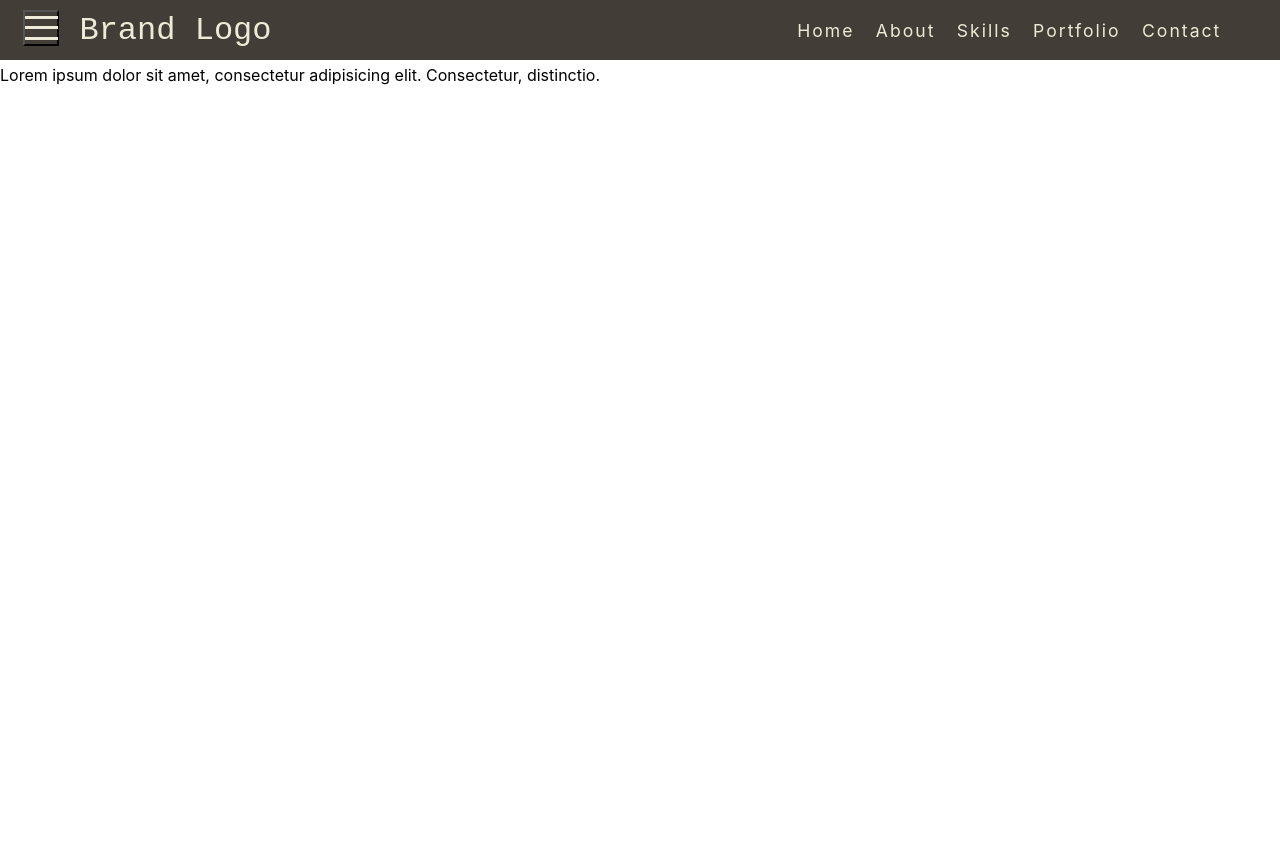
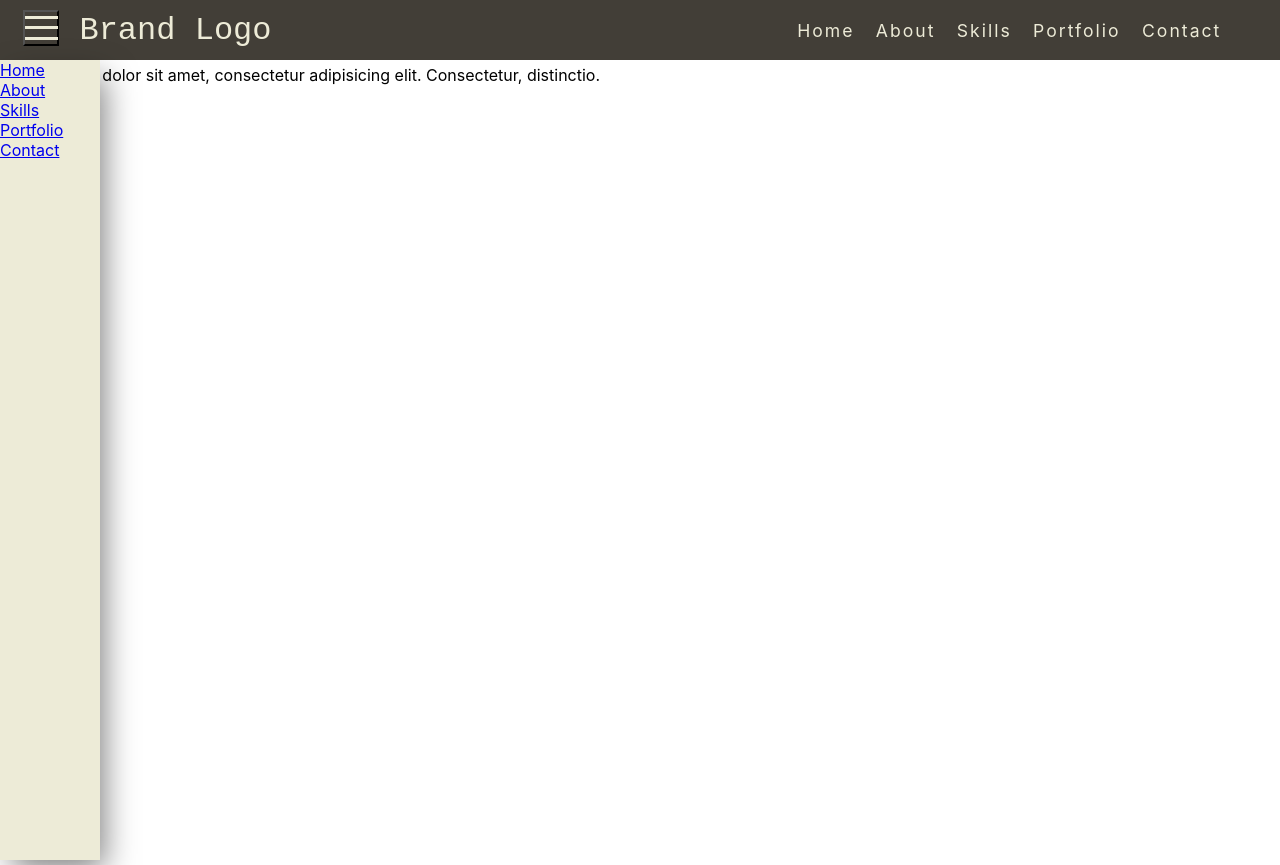
Before and after one commit to MAbdurahman/react-sidebar-left, a React (Create React App) app: page / in a window 1280 px wide. Before the commit the page ends 800 px from the top, so only its background shows below. Built offline with nearby package versions, Linux system fonts and the light colour scheme.

Commit message:
Temporary Sidebar and SidebarBackground

```diff
--- a/src/App.js
+++ b/src/App.js
@@ -1,13 +1,15 @@
 import React, { Component } from 'react';
 import Navbar from './components/Navbar/Navbar';
+import Sidebar from './components/Sidebar/Sidebar'
 
 class App extends Component {
 
 
   render() {
     return (
-      <div>
+      <div className="wrapper">
         <Navbar/>
+        <Sidebar/>
         <main>
           <p>Lorem ipsum dolor sit amet, consectetur adipisicing elit. Consectetur, distinctio.</p>
         </main>
--- a/src/components/NavbarButton/NavbarButton.css
+++ b/src/components/NavbarButton/NavbarButton.css
@@ -7,14 +7,14 @@
    display: flex;
    flex-direction: column;
    justify-content: space-around;
-   /* background-color: #423E37; */
-   background-color: transparent;
-   transition: all .33s ease-in-out;
-   -webkit-transition: all .33s ease-in-out;
-   -moz-transition: all .33s ease-in-out;
-   -ms-transition: all .33s ease-in-out;
-   -o-transition: all .33s ease-in-out;
-   cursor: pointer;
+   /*background-color: #423E37;
+   */background-color: transparent;
+   transition: all .35s cubic-bezier(0.075, 0.82, 0.165, 1);
+   -webkit-transition: all .35s cubic-bezier(0.075, 0.82, 0.165, 1);
+   -moz-transition: all .35s cubic-bezier(0.075, 0.82, 0.165, 1);
+   -ms-transition: all .35s cubic-bezier(0.075, 0.82, 0.165, 1);
+   -o-transition: all .35s cubic-bezier(0.075, 0.82, 0.165, 1);
+     cursor: pointer;
 }
 .navbar__button:hover {
    transform: scale(1.125);
--- a/src/components/Sidebar/Sidebar.css
+++ b/src/components/Sidebar/Sidebar.css
@@ -0,0 +1,11 @@
+.sidebar {
+   position: fixed;
+   top: 60px;
+   left: 0;
+   z-index: 99;
+   height: 100%;
+   width: 100px;
+   background-color: #edebd7;
+   box-shadow: 8px 13px 21px 3px rgba(98, 98, 98, 1);
+   box-shadow: 8px 13px 32px -4px rgba(0, 0, 0, 0.5);
+}
--- a/src/components/Sidebar/Sidebar.jsx
+++ b/src/components/Sidebar/Sidebar.jsx
@@ -0,0 +1,30 @@
+import React from 'react';
+import './Sidebar.css';
+
+const Sidebar = props => {
+   return (
+      <>
+         <nav className="sidebar">
+            <ul className="sidebar--list">
+               <li className="sidebar--list--item">
+                  <a className="sidebar--item--link" href="/">Home</a>
+                  </li>
+               <li className="sidebar--list--item">
+                  <a className="sidebar--item--link" href="/">About</a>
+                  </li>
+               <li className="sidebar--list--item">
+                  <a className="sidebar--item--link" href="/">Skills</a>
+                  </li>
+               <li className="sidebar--list--item">
+                  <a className="sidebar--item--link" href="/">Portfolio</a>
+                  </li>
+               <li className="sidebar--list--item">
+                  <a className="sidebar--item--link" href="/">Contact</a>
+                  </li>
+            </ul>
+         </nav>
+      </>
+   )
+}
+
+export default Sidebar;
--- a/src/index.css
+++ b/src/index.css
@@ -19,7 +19,9 @@
 *:focus {
   outline: none;
 }
-
+html {
+  height: 100%;
+}
 body {
   margin: 0;
   font-family: -apple-system, BlinkMacSystemFont, 'Segoe UI', 'Roboto', 'Oxygen',
@@ -27,12 +29,16 @@ body {
     sans-serif;
   -webkit-font-smoothing: antialiased;
   -moz-osx-font-smoothing: grayscale;
+  height: 100%;
 }
 
 code {
   font-family: source-code-pro, Menlo, Monaco, Consolas, 'Courier New',
     monospace;
 }
+.wrapper {
+  height: 100%;
+}
 
 main {
   margin-top: 65px;
```
Also changed, not shown: src/components/SidebarBackground/SidebarBackground.css (added), src/components/SidebarBackground/SidebarBackground.jsx (added).
